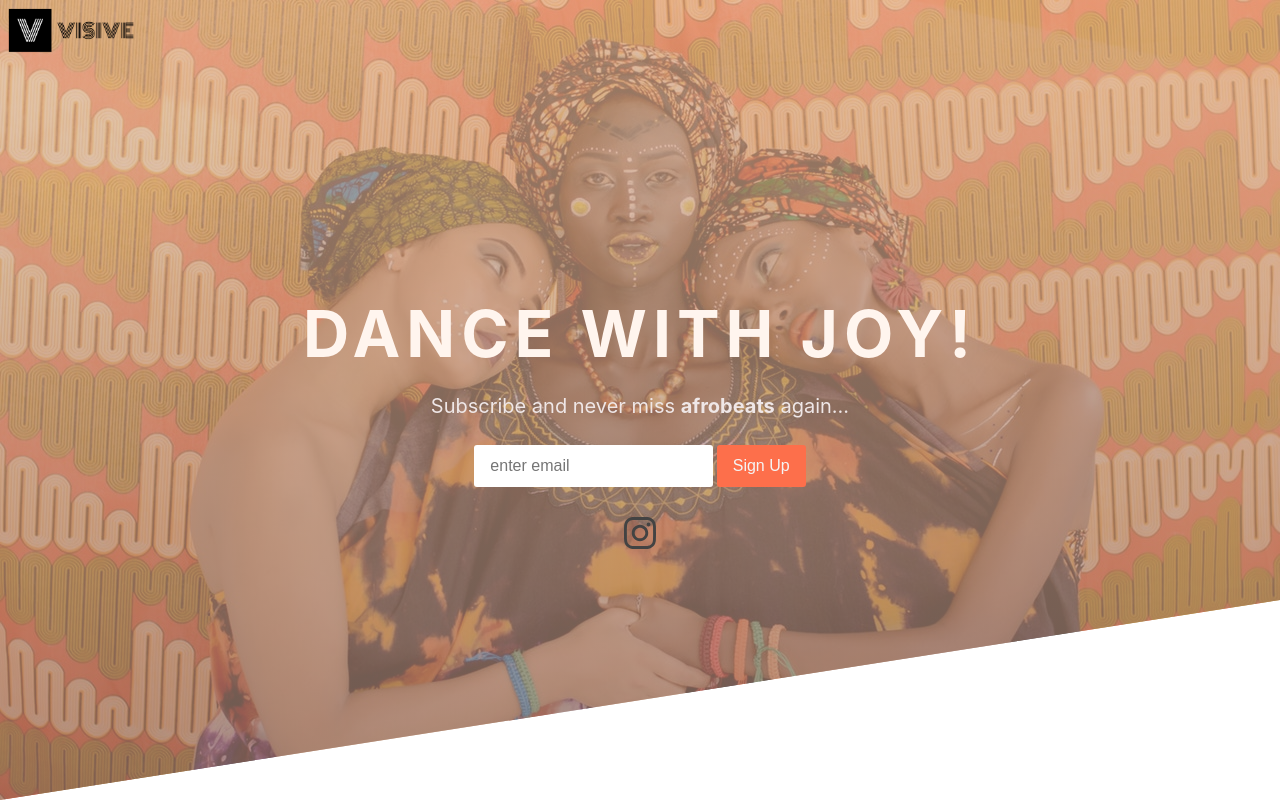
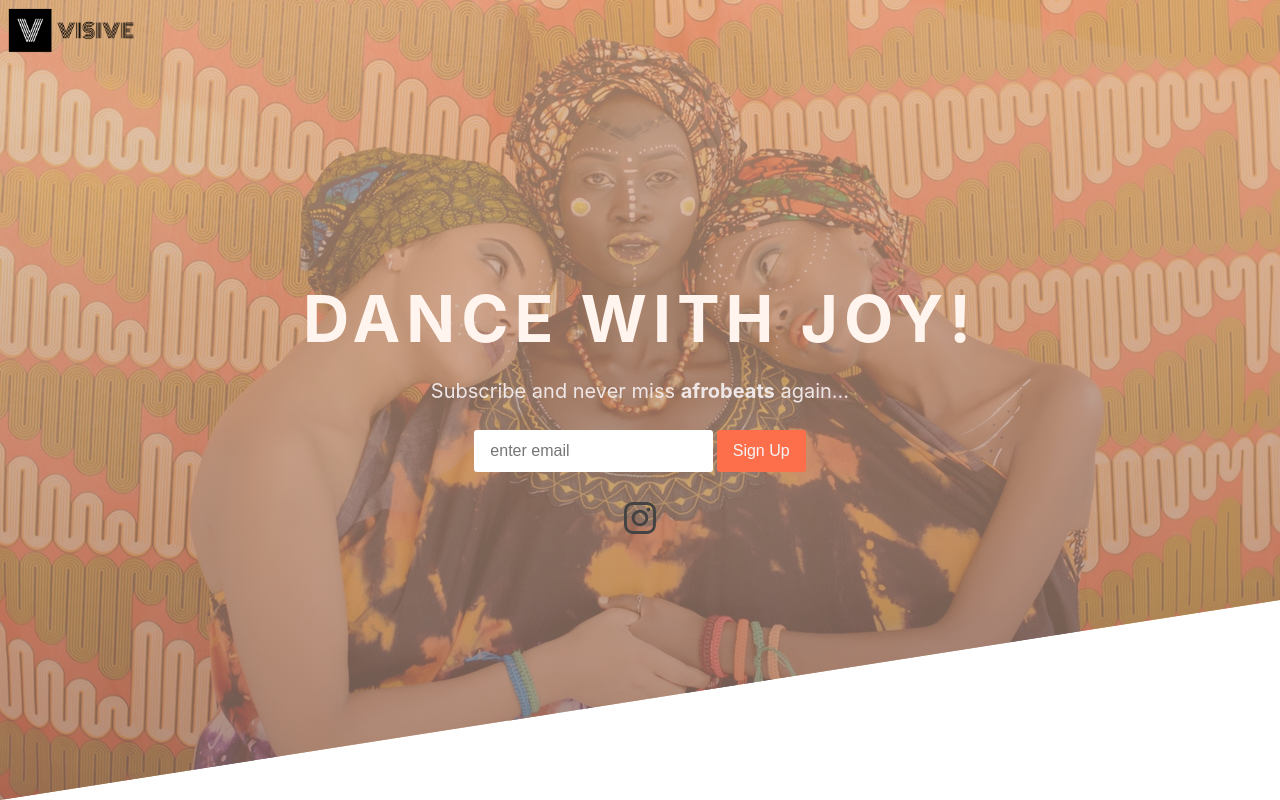
Before and after one commit to b-45/Visive, a website: page public/index.html in a window 1280 px wide. Drawn offline with Linux system fonts and the light colour scheme; a web font is replaced by a local one.

Commit message:
modified css

```diff
--- a/public/index.css
+++ b/public/index.css
@@ -54,7 +54,7 @@ margin-bottom: 100px;
   display: flex;
   flex-direction: column;
   align-items: center;
-  margin-top: 220px;
+  margin-top: 205px;
 }
 
 .heading {
```
